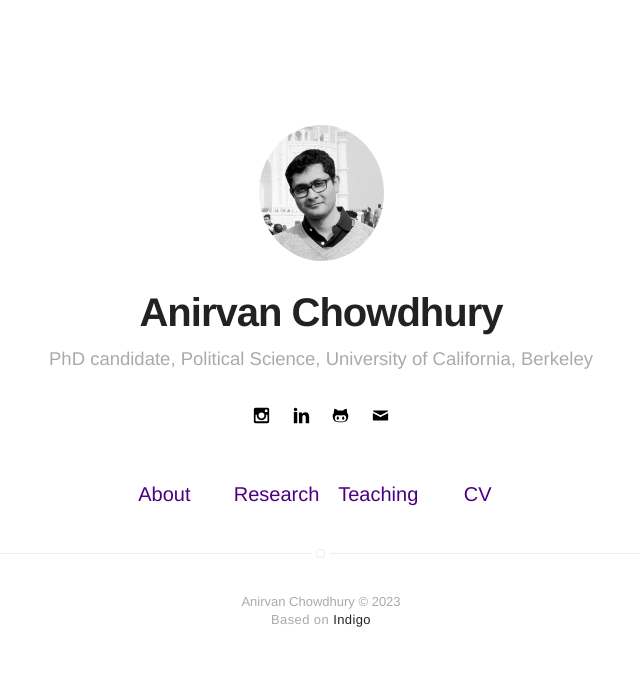
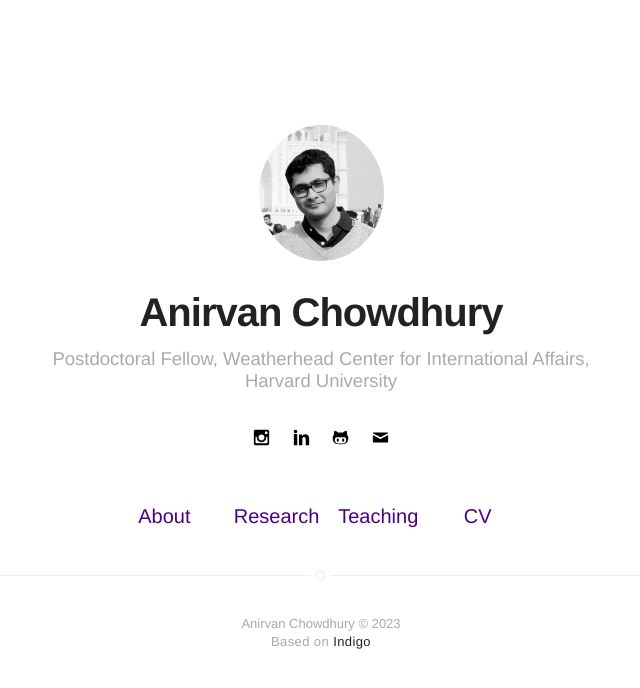
Before and after one commit to anirvanchowdhury/anirvanchowdhury.github.io, a Jekyll site: the page built from index.html, in a window 1280 px wide. Shown: the top 688 px of the page, without its empty margins (319-959 px from the left). Built offline with Jekyll 4.4.1, drawn with Linux system fonts in a browser that asks for light colours.

Commit message:
Update _config.yml

```diff
--- a/_config.yml
+++ b/_config.yml
@@ -1,6 +1,6 @@
 # main text of home
 name: Anirvan Chowdhury
-bio: PhD candidate, Political Science, University of California, Berkeley
+bio: Postdoctoral Fellow, Weatherhead Center for International Affairs, Harvard University
 
 # twitter summary info
 description: Personal website - Anirvan Chowdhury
@@ -15,7 +15,7 @@ picture: assets/images/profile.jpg
 resume: true
 resume-external: true
 # resume-url: https://www.dropbox.com/s/q1zxkze78xz4igw/chowdhury_cv_20180727.pdf
-resume-url: https://www.dropbox.com/s/5553v1xbihbkt26/cv_anirvan_chowdhury.pdf
+resume-url: https://www.dropbox.com/scl/fi/g74gspvu1vjpjb8ipaju9/cv_anirvan_chowdhury_20231002.pdf?rlkey=6y01jskyzhrc651i8apheaci3&dl=0
 
 url: http://anirvanchowdhury.github.io
 # your url: http://USERNAME.github.io
```
